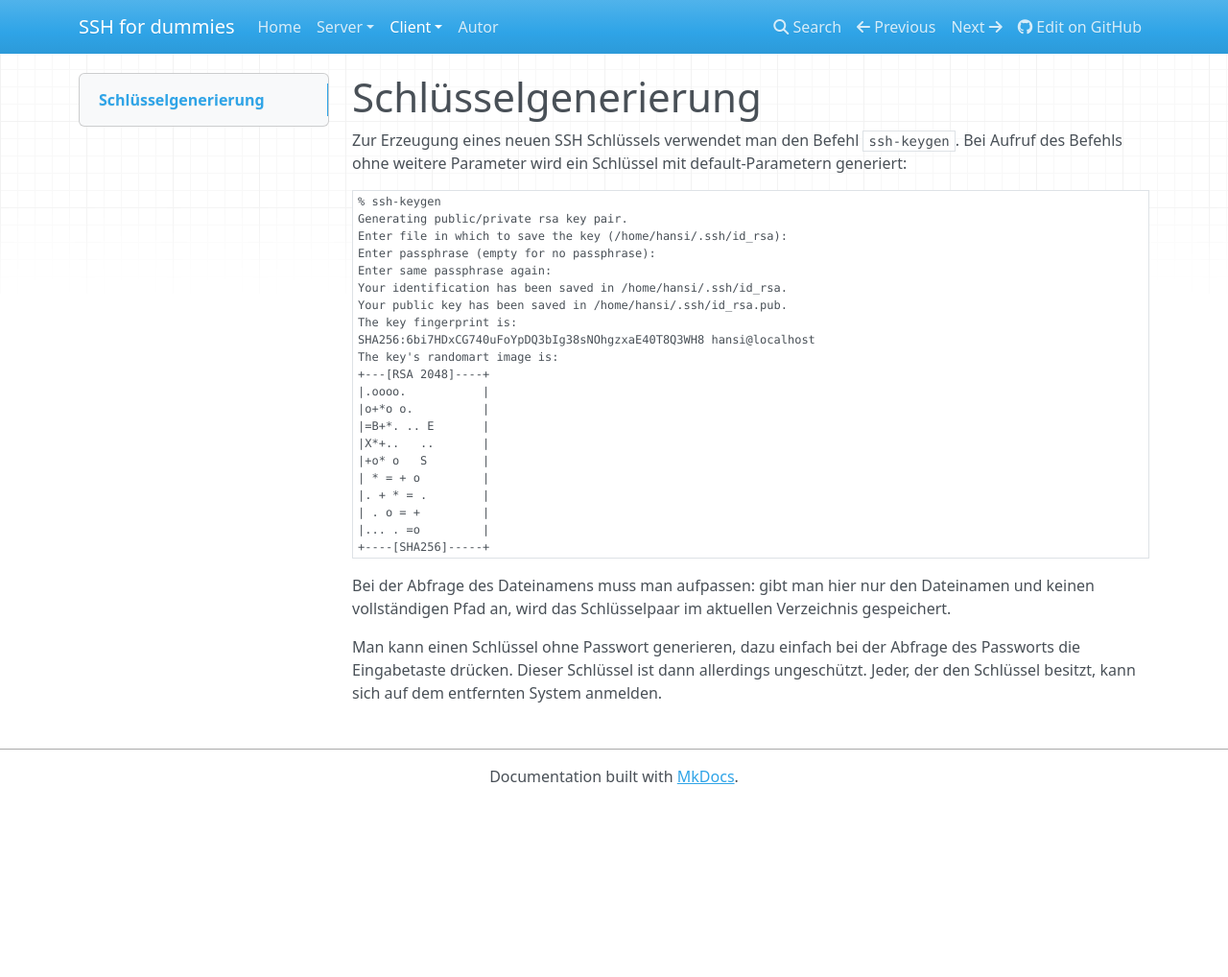
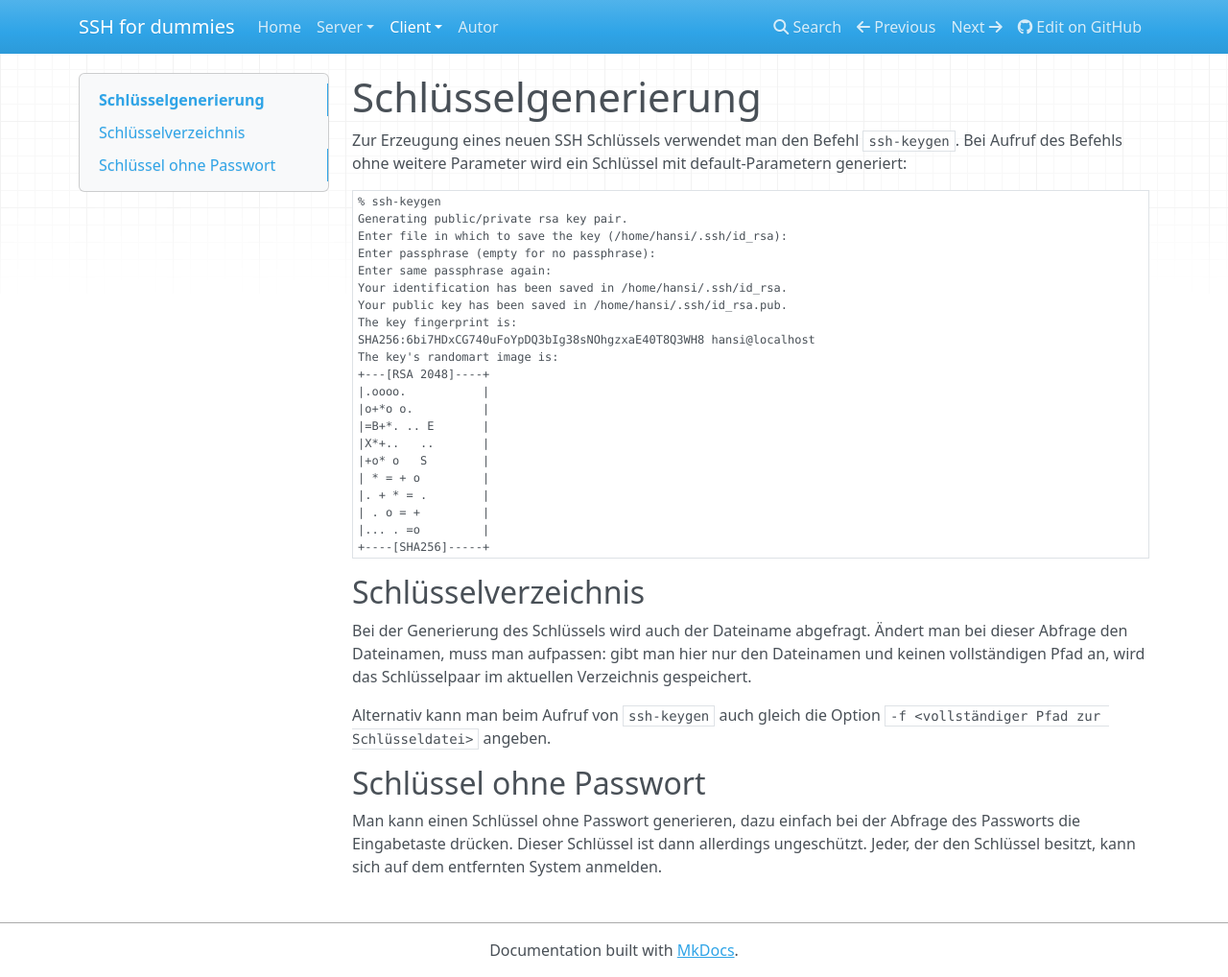
Before and after one commit to dirk-olmes/ssh-for-dummies, an MkDocs documentation site: the page built from docs/keygen.md, in a window 1280 px wide and 1018 px high. Shown: the whole window at 96% size. Built offline with MkDocs 1.6.1, drawn with Linux system fonts in a browser that asks for light colours; nearby versions of some CDN libraries; old or Windows-style settings are respelled for this version of MkDocs.

Commit message:
Bessere Strukturierung der Themen bei der Schlüsselerzeugung

````diff
--- a/docs/keygen.md
+++ b/docs/keygen.md
@@ -25,6 +25,10 @@ The key's randomart image is:
 +----[SHA256]-----+
 ```
 
-Bei der Abfrage des Dateinamens muss man aufpassen: gibt man hier nur den Dateinamen und keinen vollständigen Pfad an, wird das Schlüsselpaar im aktuellen Verzeichnis gespeichert.
+## Schlüsselverzeichnis
+Bei der Generierung des Schlüssels wird auch der Dateiname abgefragt. Ändert man bei dieser Abfrage den Dateinamen, muss man aufpassen: gibt man hier nur den Dateinamen und keinen vollständigen Pfad an, wird das Schlüsselpaar im aktuellen Verzeichnis gespeichert.
 
+Alternativ kann man beim Aufruf von `ssh-keygen` auch gleich die Option `-f <vollständiger Pfad zur Schlüsseldatei>` angeben.
+
+## Schlüssel ohne Passwort
 Man kann einen Schlüssel ohne Passwort generieren, dazu einfach bei der Abfrage des Passworts die Eingabetaste drücken. Dieser Schlüssel ist dann allerdings ungeschützt. Jeder, der den Schlüssel besitzt, kann sich auf dem entfernten System anmelden.
````
